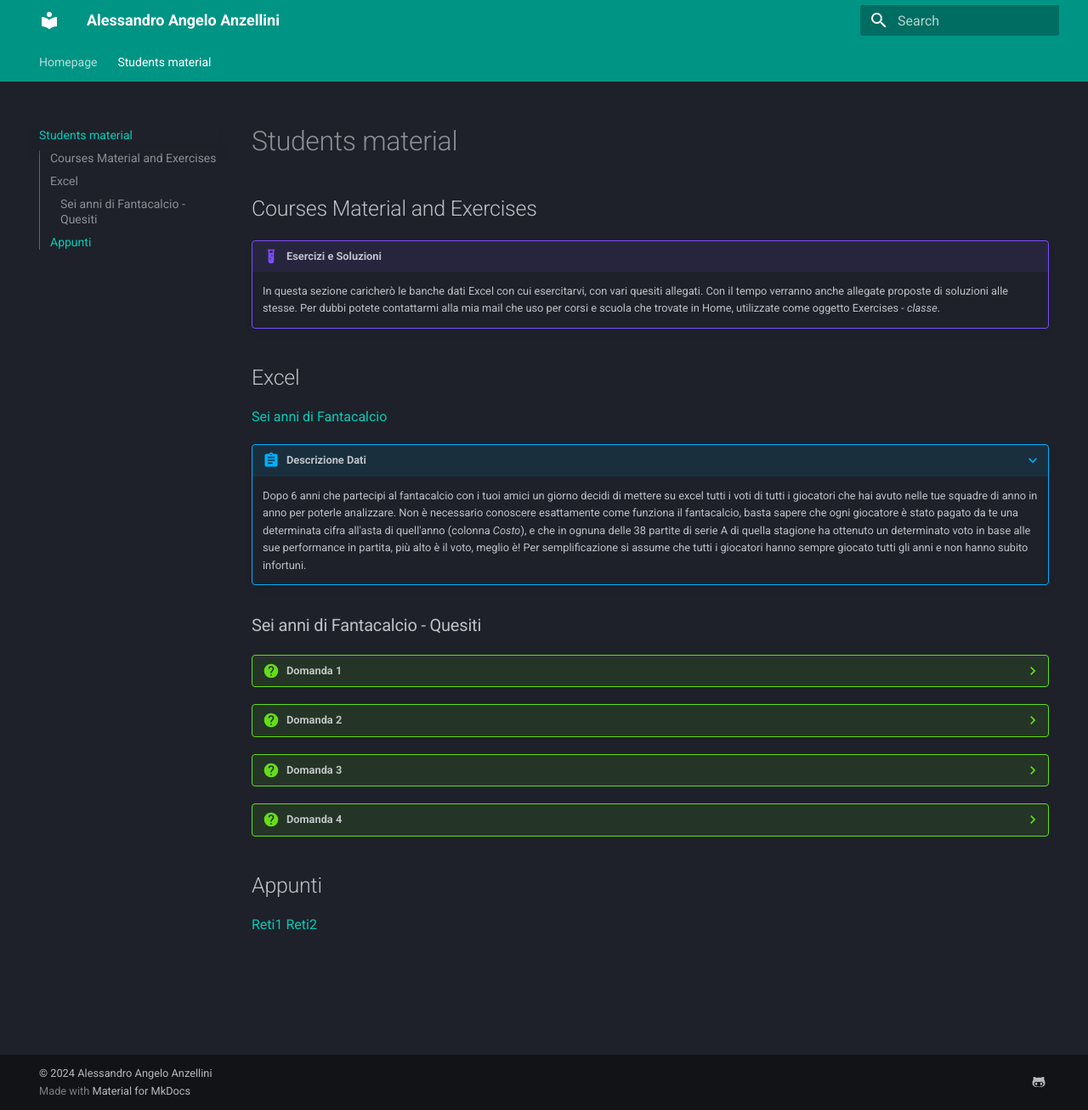
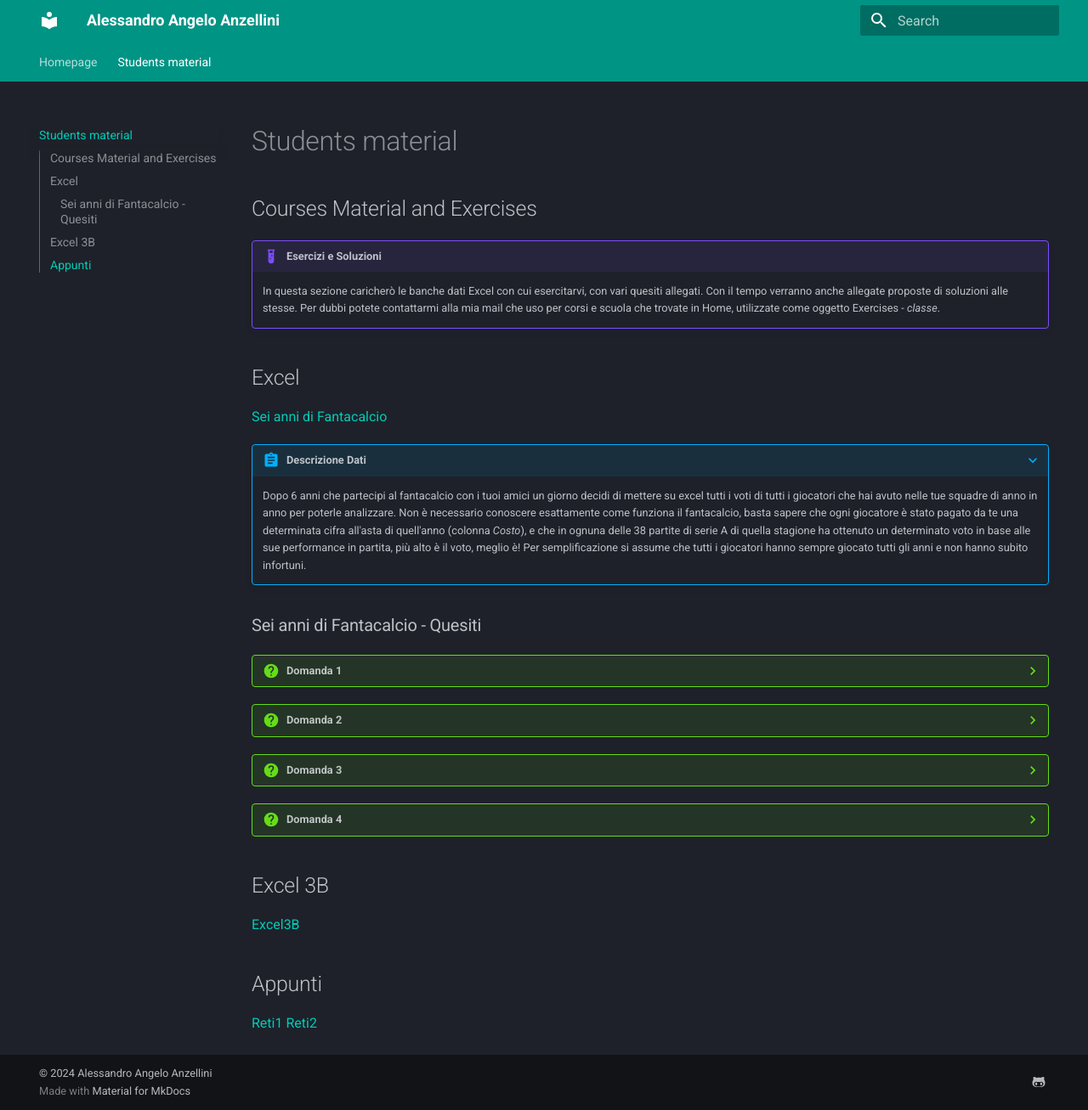
Before and after one commit to Alexanderis1/Teaching, an MkDocs documentation site: the page built from docs/students_material.md, in a window 1280 px wide and 1307 px high. Shown: the whole window at 85% size. Built offline with MkDocs 1.6.1 and Material for MkDocs 9.7.7, drawn with Linux system fonts in a browser that asks for light colours.

Commit message:
Update students_material.md

```diff
--- a/docs/students_material.md
+++ b/docs/students_material.md
@@ -32,6 +32,9 @@
 
     Quali sono i 3 migliori difensori che da schierare nel 2020-2021? In questo caso non è necessario prendere in analisi il costo dei difensori, ma solo trovare la terna di difensori la cui media della somma dei voti sia la più alta rispetto ad ogni altra combinazione di 3 giocatori per quell'anno.
 
+##Excel 3B
+[Excel3B](media/3b.xlsx)
+
 ## Appunti
 
 [Reti1](media/Reti1.jpg)
```
